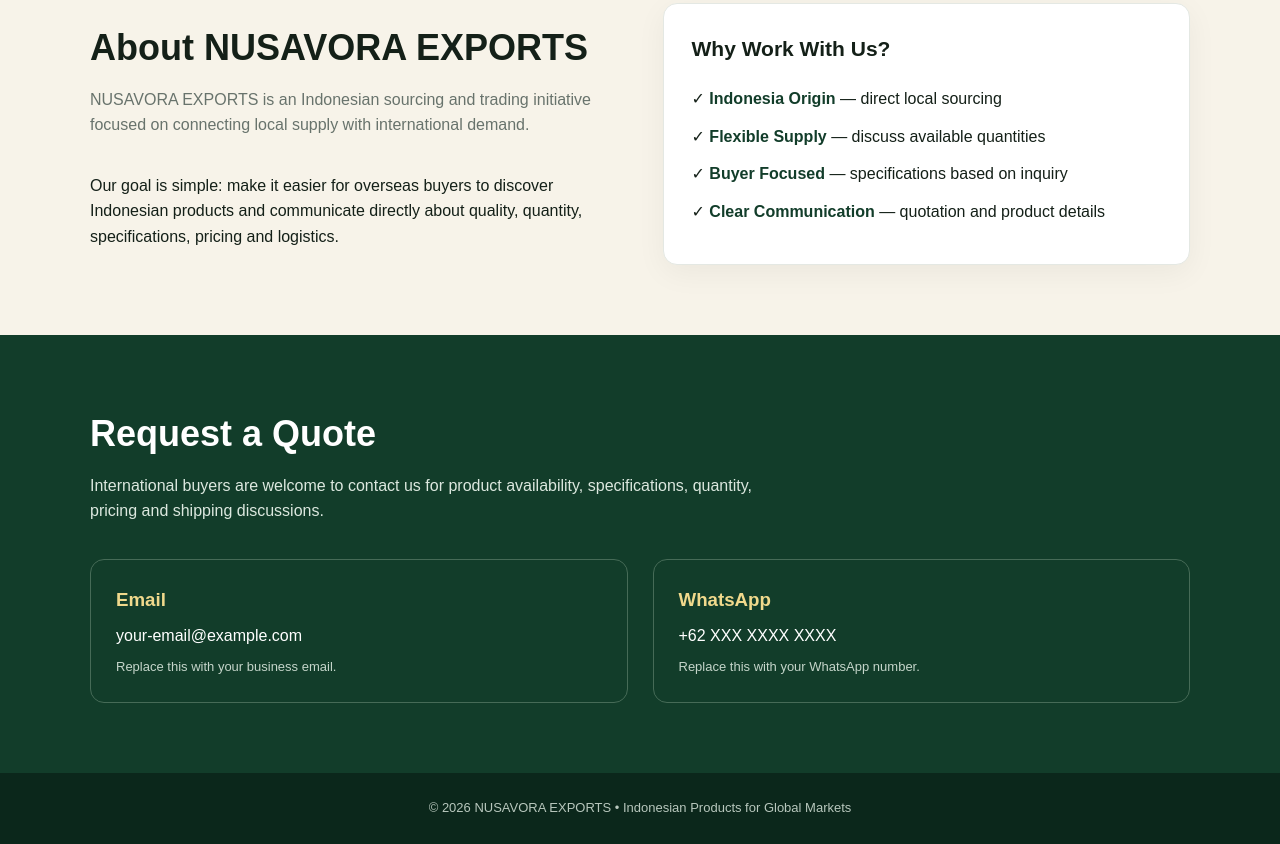
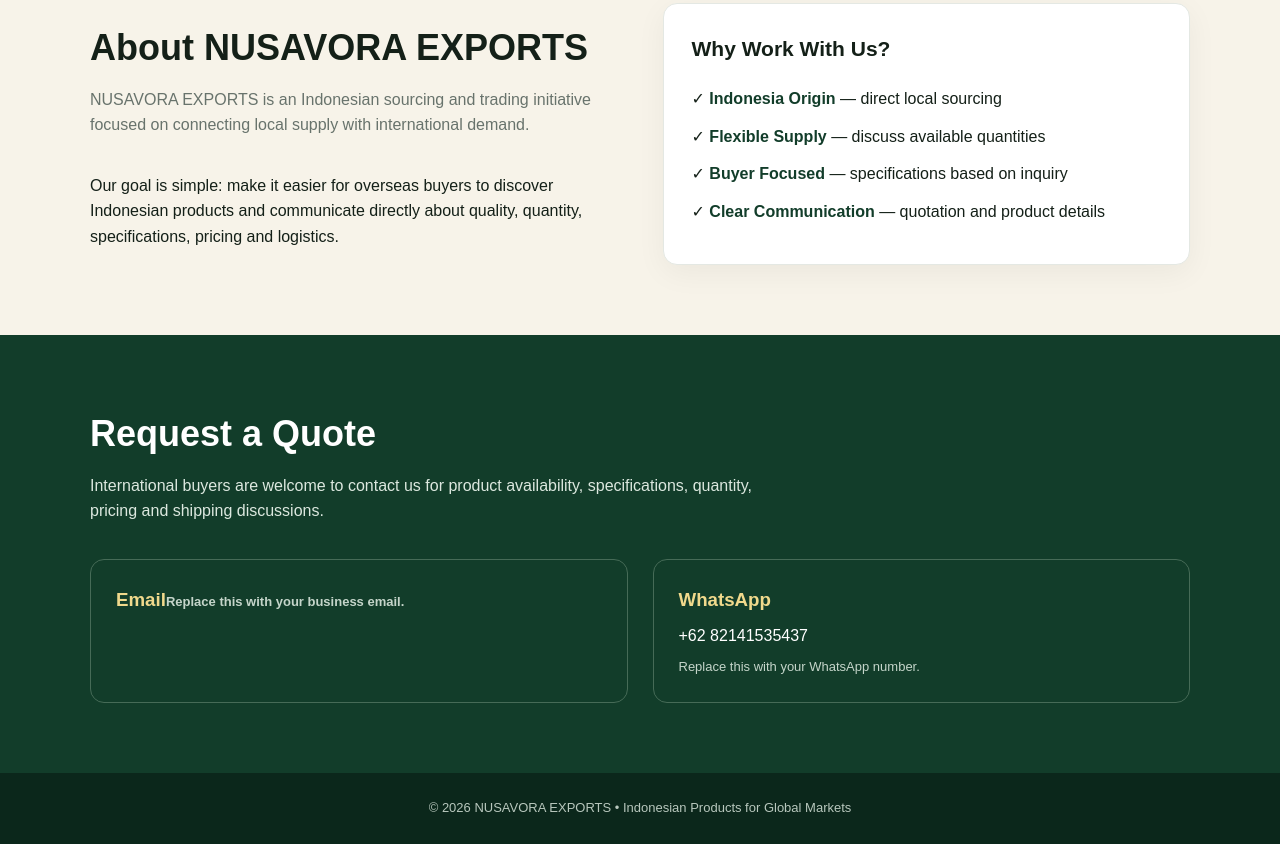
Before and after one commit to adimulyono517-max/nusavora-exports, a plain HTML site: page index.html in a window 1280 px wide. Shown: the part 1314-2158 px from the top of the page. Drawn offline with Linux system fonts and the light colour scheme.

Commit message:
Update index.html

```diff
--- a/index.html
+++ b/index.html
@@ -92,8 +92,8 @@ footer{background:#0b271b;color:#b8c7bd;padding:25px 20px;text-align:center;font
 <h2 class="section-title">Request a Quote</h2>
 <p class="intro">International buyers are welcome to contact us for product availability, specifications, quantity, pricing and shipping discussions.</p>
 <div class="contact-box">
-<div class="contact-card"><h3>Email</h3><p>your-email@example.com</p><p style="margin-top:8px;font-size:13px;color:#c5d5ca">Replace this with your business email.</p></div>
-<div class="contact-card"><h3>WhatsApp</h3><p>+62 XXX XXXX XXXX</p><p style="margin-top:8px;font-size:13px;color:#c5d5ca">Replace this with your WhatsApp number.</p></div>
+<div class="contact-card"><h3>Email<adimulyono517@gmail.com style="margin-top:8px;font-size:13px;color:#c5d5ca">Replace this with your business email.</p></div>
+<div class="contact-card"><h3>WhatsApp</h3><p>+62 82141535437</p><p style="margin-top:8px;font-size:13px;color:#c5d5ca">Replace this with your WhatsApp number.</p></div>
 </div>
 </div>
 </section>
```
